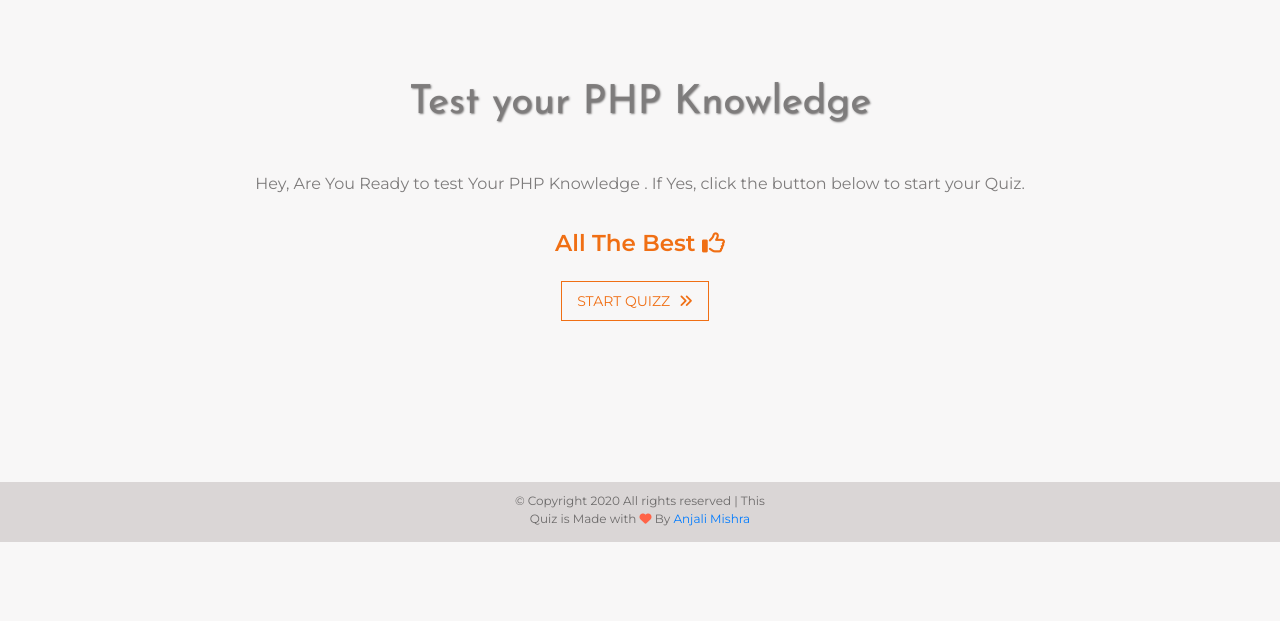
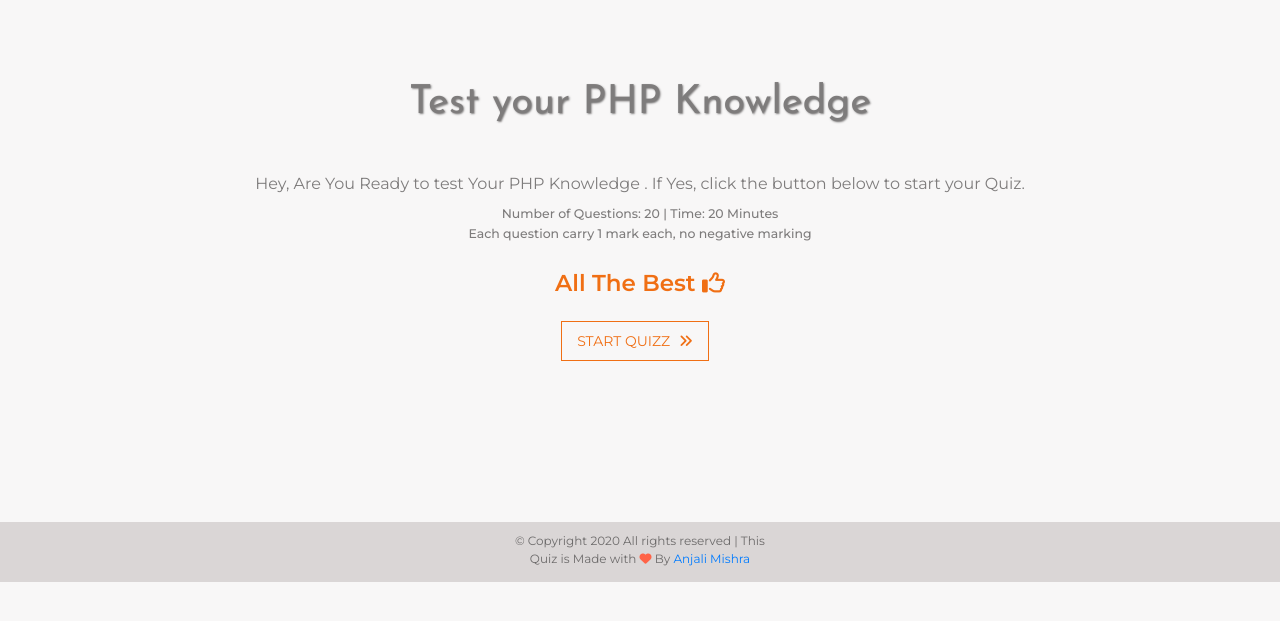
Before and after one commit to Anjali86/CS-Quiz, a PHP site: page /quiz.php?n=1 in a window 1280 px wide. Shown: the part 164-785 px from the top of the page. Run offline with PHP 8.4, Linux system fonts and the light colour scheme; tables that the repository leaves empty or names only in its code hold one stand-in row (values such as "Sample post"); some libraries are stand-ins or nearby versions.

Commit message:
Update quiz.php

```diff
--- a/quiz.php
+++ b/quiz.php
@@ -1,9 +1,28 @@
+<?php session_start(); ?>
 <?php include 'connect.php';?>
 <?php if(isset($_COOKIE["user"])) {
     $name=$_COOKIE["user"];
 } else{
     $name=" ";
 }?>
+
+<?php include 'connect.php';?>
+<?php
+$query = "SELECT *FROM duration";
+//Get result
+$result = $mysqli->query($query) or die($mysqli->error.__LINE__);
+while($row=mysqli_fetch_array($result))
+{
+    $duration=$row["duration"];
+}
+$_SESSION["duration"]=$duration;
+$_SESSION["start_time"]=date("y-m-d H:i:s");
+
+$end_time=date('y-m-d H:i:s',  strtotime('+'.$_SESSION["duration"].'minutes', strtotime($_SESSION["start_time"]) ));
+
+$_SESSION["end_time"]=$end_time;
+
+           ?>
 <?php
 
 $number = (int) $_GET['n'];
@@ -152,22 +171,33 @@ $number = (int) $_GET['n'];
 
 
         </span>. If Yes, click the button below to start your Quiz.</p>
+
+        <div class="container">
+<div class="row">
+<div class="col-lg-12">
+<h5 class="info"><span class="question_no">Number of Questions: 20 </span> <span class="line"> | </span> <span class="time">Time: 20 Minutes  </span>
+        </h5>
+        <h5 class="marking"> <span> Each question carry 1 mark each, no negative marking   </span>    </h5>
+        </div>
+
+        </div>
+        </div>
     <p class="best"> All The Best <i class="far fa-thumbs-up"></i></p>
     <?php   if($number==1){
-              echo " <a href='questions.php?n=1&type=php' class='button'>Start Quizz <i class='fa fa-angle-double-right btn-right'> </i></a> ";  } ?>
+              echo " <a href='questions.php?n=1&type=php&duration=$duration' class='button'>Start Quizz <i class='fa fa-angle-double-right btn-right'> </i></a> ";  } ?>
    <?php   if($number==2){
-              echo " <a href='questions.php?n=1&type=html' class='button'>Start Quizz <i class='fa fa-angle-double-right btn-right'> </i></a> ";  } ?>
+              echo " <a href='questions.php?n=1&type=html&duration=$duration' class='button'>Start Quizz <i class='fa fa-angle-double-right btn-right'> </i></a> ";  } ?>
               <?php   if($number==3){
-              echo " <a href='questions.php?n=1&type=css' class='button'>Start Quizz <i class='fa fa-angle-double-right btn-right'> </i></a> ";  } ?>
+              echo " <a href='questions.php?n=1&type=css&duration=$duration' class='button'>Start Quizz <i class='fa fa-angle-double-right btn-right'> </i></a> ";  } ?>
 <?php   if($number==4){
-              echo " <a href='questions.php?n=1&type=javascript' class='button'>Start Quizz <i class='fa fa-angle-double-right btn-right'> </i></a> ";  } ?>
+              echo " <a href='questions.php?n=1&type=javascript&duration=$duration' class='button'>Start Quizz <i class='fa fa-angle-double-right btn-right'> </i></a> ";  } ?>
 
 <?php   if($number==5){
-              echo " <a href='questions.php?n=1&type=python' class='button'>Start Quizz <i class='fa fa-angle-double-right btn-right'> </i></a> ";  } ?>
+              echo " <a href='questions.php?n=1&type=python&duration=$duration' class='button'>Start Quizz <i class='fa fa-angle-double-right btn-right'> </i></a> ";  } ?>
               <?php   if($number==6){
-              echo " <a href='questions.php?n=1&type=c' class='button'>Start Quizz <i class='fa fa-angle-double-right btn-right'> </i></a> ";  } ?>
+              echo " <a href='questions.php?n=1&type=c&duration=$duration' class='button'>Start Quizz <i class='fa fa-angle-double-right btn-right'> </i></a> ";  } ?>
     <?php   if($number==8){
-              echo " <a href='questions.php?n=1&type=apptitude' class='button'>Start Quizz <i class='fa fa-angle-double-right btn-right'> </i></a> ";  } ?>
+              echo " <a href='questions.php?n=1&type=apptitude&duration=$duration' class='button'>Start Quizz <i class='fa fa-angle-double-right btn-right'> </i></a> ";  } ?>
 
 
 </div>
```
